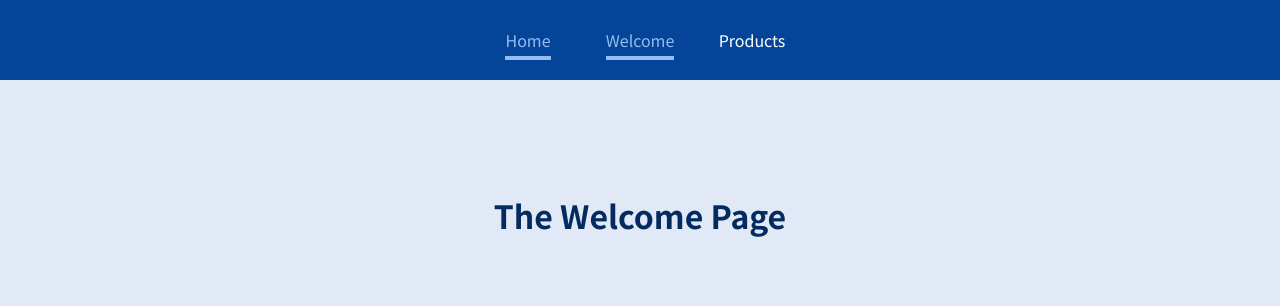
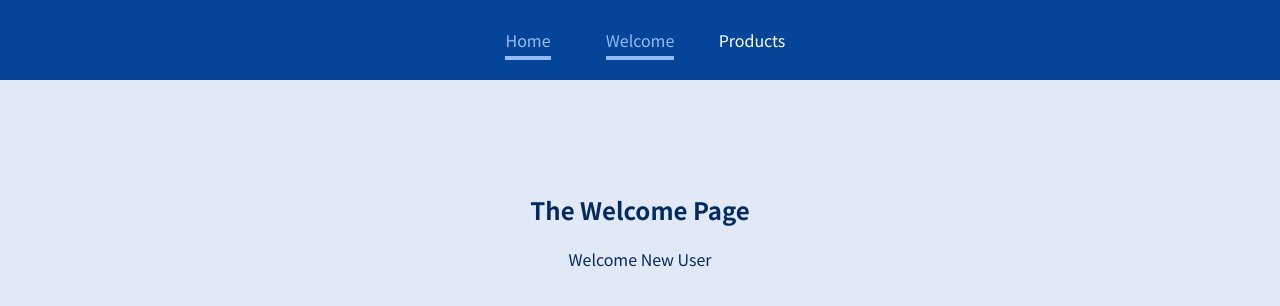
Before and after one commit to kinly19/Basic-multi-page-SPA-with-react-router, a React (Create React App) app: page /welcome/new-user in a window 1280 px wide. Shown: the top 306 px of the page. Built offline with nearby package versions, Linux system fonts and the light colour scheme.

Commit message:
Welcome.js - setup nested Route to greet new users

```diff
--- a/src/pages/Welcome.js
+++ b/src/pages/Welcome.js
@@ -1,6 +1,15 @@
+import { Route } from 'react-router-dom';
+
 const Welcome = () => {
   return (
-    <h1>The Welcome Page </h1>
+    <section>
+      <h1>The Welcome Page </h1>
+        {/* we can nest Routes inside of other components */}
+      <Route path='/welcome/new-user'>
+        <p>Welcome New User</p>
+        {/* or output another component*/}
+      </Route>
+    </section>
   );
 };
 
```
